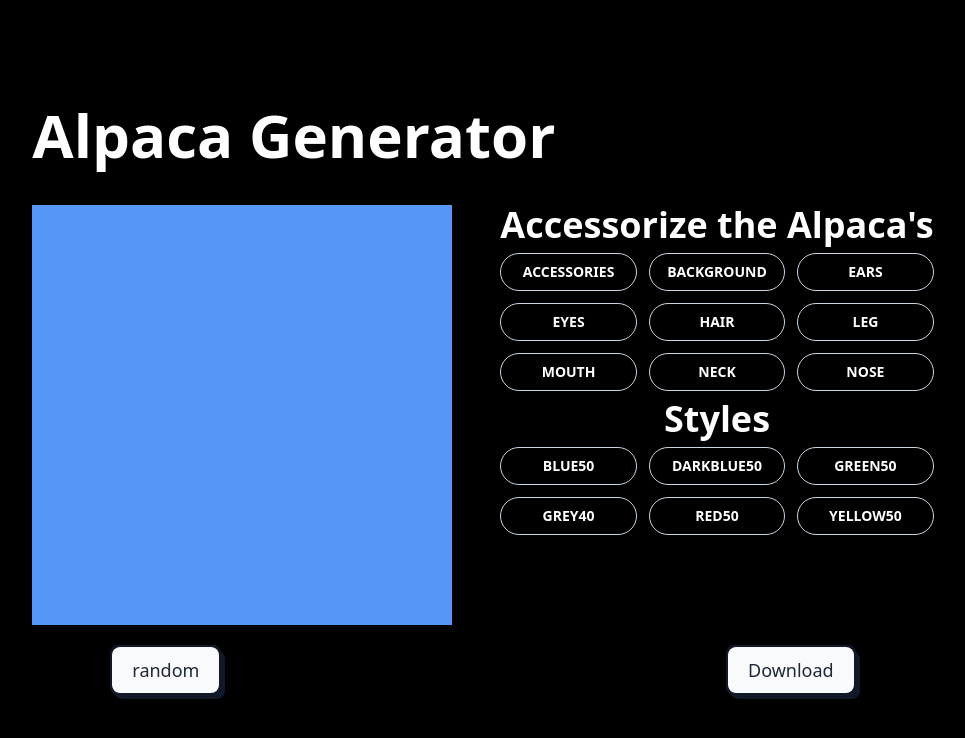
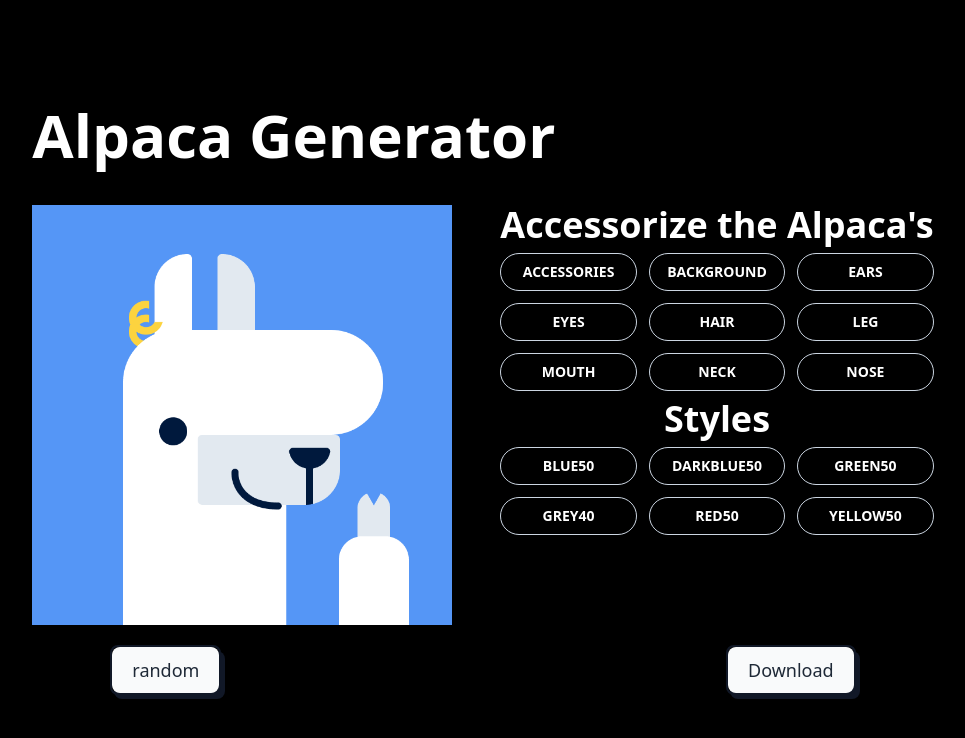
Before and after one commit to fakbo-dev/alpaca-generator, a React (Vite) app: page / in a window 1280 px wide. Shown: the top 738 px of the page, without its empty margins (157-1122 px from the left). Built offline with nearby package versions, Linux system fonts and the light colour scheme.

Commit message:
default img

```diff
--- a/src/components/Alpaca.jsx
+++ b/src/components/Alpaca.jsx
@@ -2,6 +2,17 @@ import Assets from "./db/Assets"
 import Buttons from "./Buttons"
 import { useState } from "react";
 
+
+// Default Img
+import accessoriesImg from "../assets/alpaca/accessories/earings.png";
+import bgImg from "../assets/alpaca/backgrounds/blue50.png";
+import earsImg from "../assets/alpaca/ears/default.png";
+import eyesImg from "../assets/alpaca/eyes/default.png";
+import hairImg from "../assets/alpaca/hair/default.png";
+import legImg from "../assets/alpaca/leg/default.png";
+import mouthImg from "../assets/alpaca/mouth/default.png";
+import neckImg from "../assets/alpaca/neck/default.png";
+import noseImg from "../assets/alpaca/nose.png";
 
 const Alpaca = () => {
     const [currentBtn, setCurrentBtn] = useState("background");
@@ -17,7 +28,15 @@ const Alpaca = () => {
 
                 {/* Image */}
                 <div className="relative flex justify-center items-center">
-                    <img src={Assets.background.blue50} alt="bg-image" className="h-[420px] w-[420px] z-0" />
+                    <img src={bgImg} alt="bg-image" className="h-[420px] w-[420px] z-0" />
+                    <img src={earsImg} alt="bg-image" className="h-[420px] w-[420px] z-0 absolute top-0 left-0" />
+                    <img src={eyesImg} alt="bg-image" className="h-[420px] w-[420px] z-[99] absolute top-0 left-0" />
+                    <img src={hairImg} alt="bg-image" className="h-[420px] w-[420px] z-[0] absolute top-0 left-0" />
+                    <img src={accessoriesImg} alt="bg-image" className="h-[420px] w-[420px] z-0 absolute top-0 left-0" />
+                    <img src={legImg} alt="bg-image" className="h-[420px] w-[420px] z-0 absolute top-0 left-0" />
+                    <img src={mouthImg} alt="bg-image" className="h-[420px] w-[420px] z-[99] absolute top-0 left-0" />
+                    <img src={neckImg} alt="bg-image" className="h-[420px] w-[420px] z-1 absolute top-0 left-0" />
+                    <img src={noseImg} alt="bg-image" className="h-[420px] w-[420px] z-0 absolute top-0 left-0" />
                 </div>
 
                 {/* Buttons */}
```
